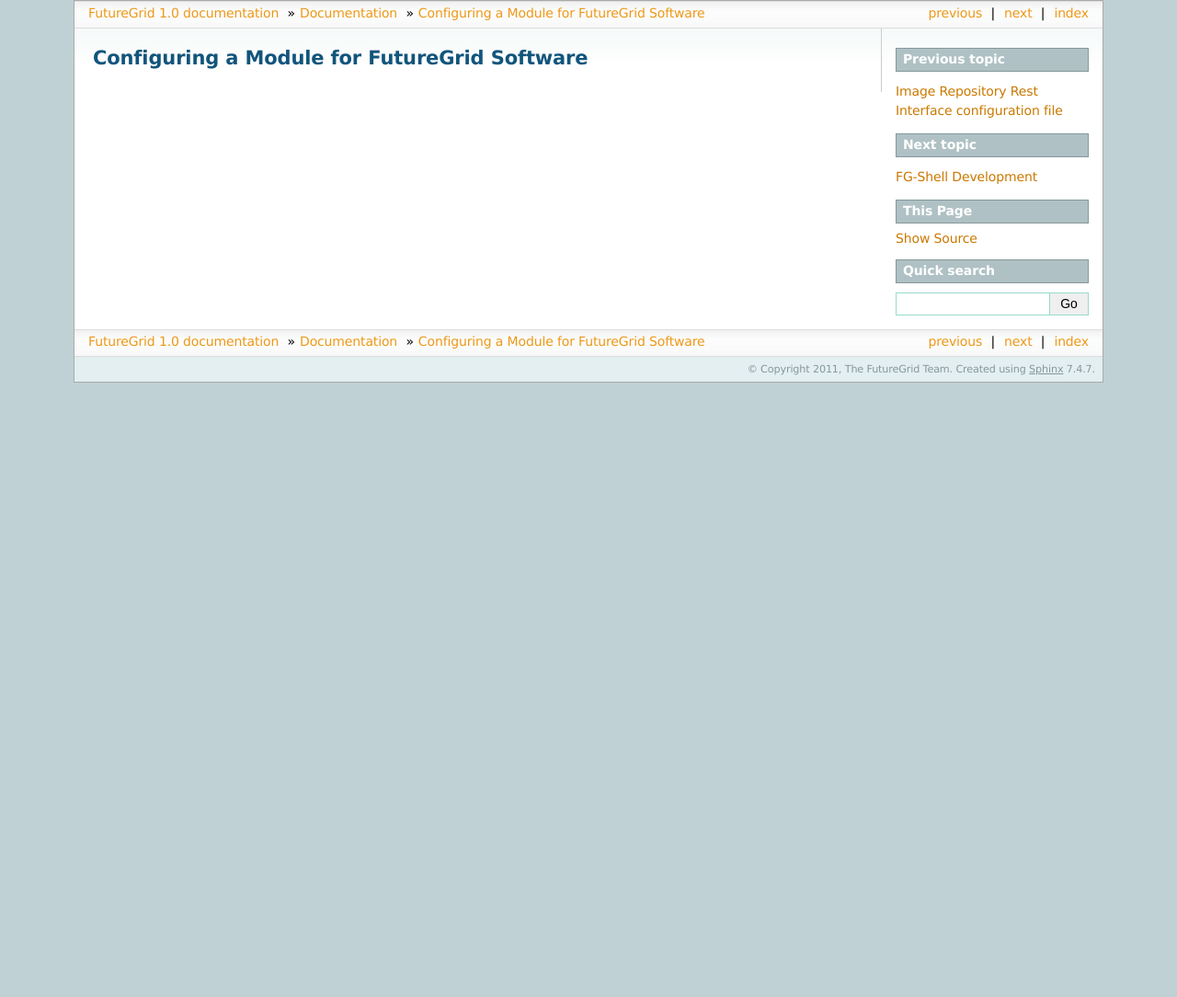
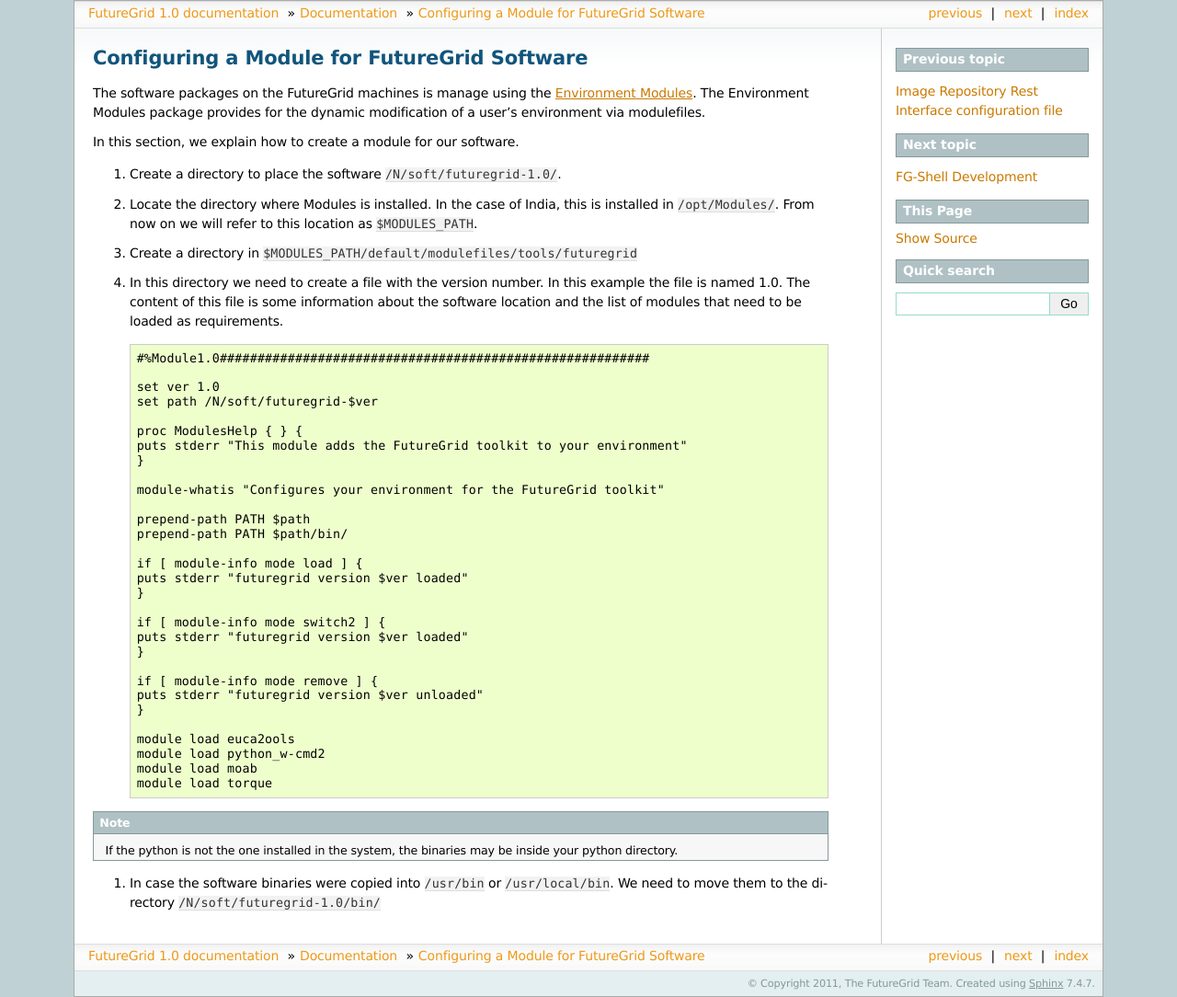
Before and after one commit to futuregrid/rain, a Sphinx documentation site: the page built from doc/modules_india.rst, in a window 1280 px wide. Shown: the whole page at 92% size. Built offline with Sphinx 7.4.7, drawn with Linux system fonts in a browser that asks for light colours; before the commit the page ends 900 px from its top, so only the background shows below that.

Commit message:
doc rain

```diff
--- a/doc/modules_india.rst
+++ b/doc/modules_india.rst
@@ -2,3 +2,54 @@
 
 Configuring a Module for FutureGrid Software
 ============================================
+
+The software packages on the FutureGrid machines is manage using the `Environment Modules <http://modules.sourceforge.net/>`_.
+The Environment Modules package provides for the dynamic modification of a user's environment via modulefiles.
+
+In this section, we explain how to create a module for our software.
+
+#. Create a directory to place the software ``/N/soft/futuregrid-1.0/``.
+#. Locate the directory where Modules is installed. In the case of India, this is installed in ``/opt/Modules/``. From now on
+   we will refer to this location as ``$MODULES_PATH``.
+#. Create a directory in ``$MODULES_PATH/default/modulefiles/tools/futuregrid``
+#. In this directory we need to create a file with the version number. In this example the file is named 1.0. The content of this file
+   is some information about the software location and the list of modules that need to be loaded as requirements.
+
+   ::
+
+      #%Module1.0#########################################################
+
+      set ver 1.0
+      set path /N/soft/futuregrid-$ver
+
+      proc ModulesHelp { } {
+      puts stderr "This module adds the FutureGrid toolkit to your environment"
+      }
+
+      module-whatis "Configures your environment for the FutureGrid toolkit"
+
+      prepend-path PATH $path
+      prepend-path PATH $path/bin/
+
+      if [ module-info mode load ] {
+      puts stderr "futuregrid version $ver loaded"
+      }
+
+      if [ module-info mode switch2 ] {
+      puts stderr "futuregrid version $ver loaded"
+      }
+
+      if [ module-info mode remove ] {
+      puts stderr "futuregrid version $ver unloaded"
+      }
+
+      module load euca2ools
+      module load python_w-cmd2
+      module load moab
+      module load torque
+
+.. note::
+   If the python is not the one installed in the system, the binaries may be inside your python directory.
+
+#. In case the software binaries were copied into ``/usr/bin`` or ``/usr/local/bin``. We need to move them to the directory
+   ``/N/soft/futuregrid-1.0/bin/``
```
Also changed, not shown: setup.py (+4 -4 lines), 2 other files.
